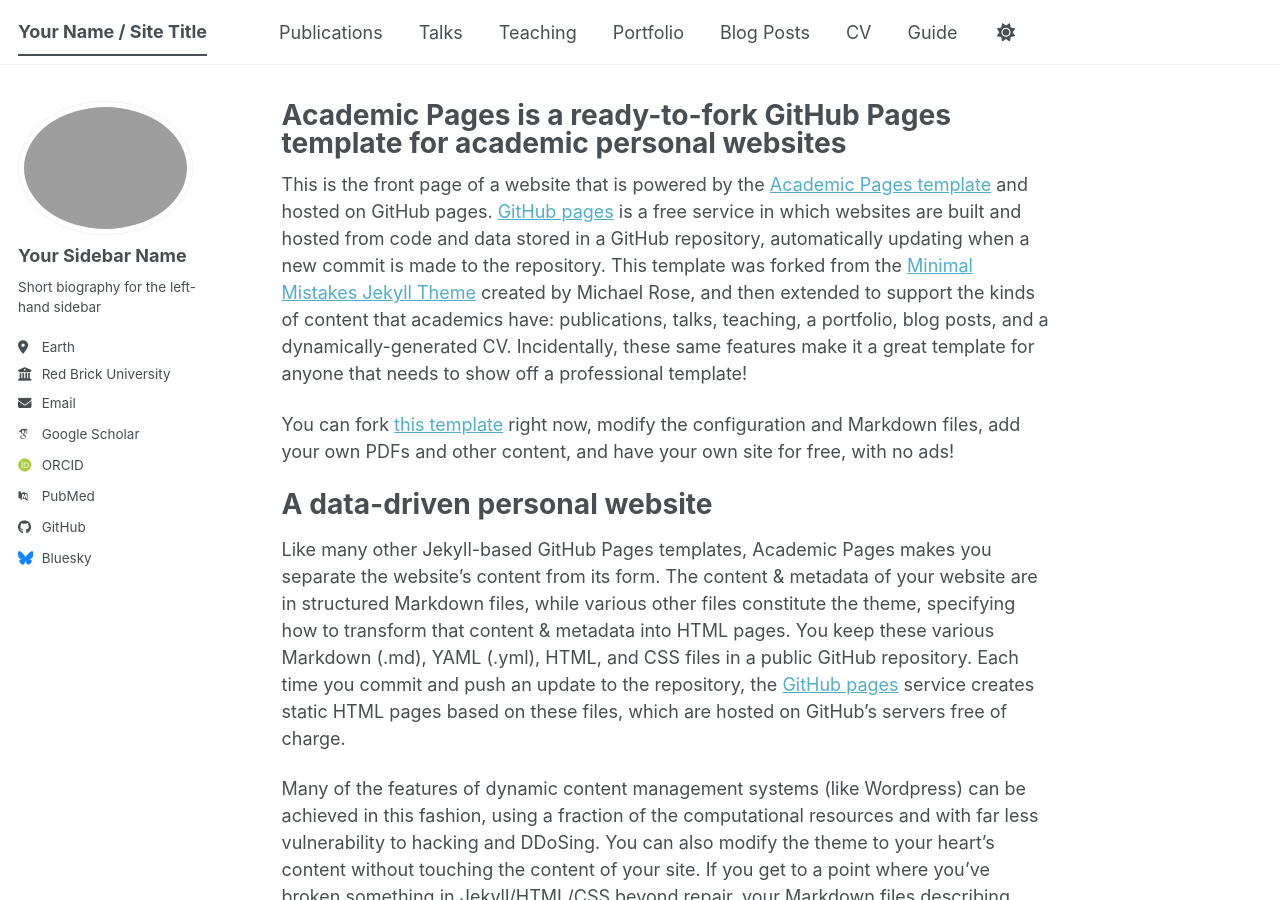
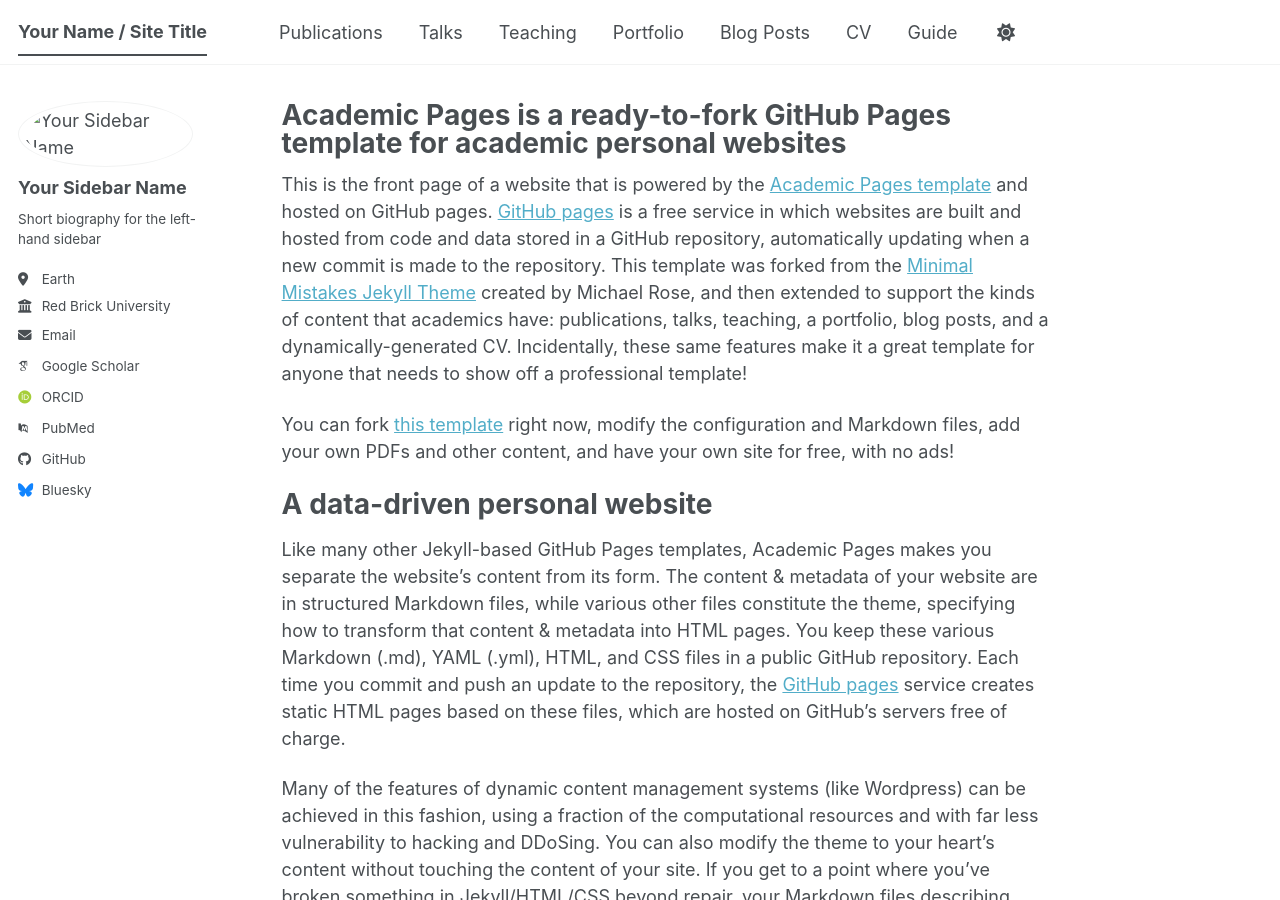
Before and after one commit to felipebrasilblog/felipebrasilprofile.github.io, a Jekyll site: the page built from _pages/about.md, in a window 1280 px wide and 900 px high. Built offline with Jekyll 4.4.1, drawn with Linux system fonts in a browser that asks for light colours; some web fonts are replaced; a script bundle is joined from its source files by our own code; library files that are not in the unit come from our copies.

Commit message:
Update _config.yml

```diff
--- a/_config.yml
+++ b/_config.yml
@@ -23,7 +23,7 @@
 #               Additional customization can be done by editing /_includes/author-profile.html
 author:
   # Biographic information
-  avatar           : "profile"
+  avatar           : /images/profile.png
   name             : "Your Sidebar Name"
   pronouns         : # example: "she/her"
   bio              : "Short biography for the left-hand sidebar"
```
